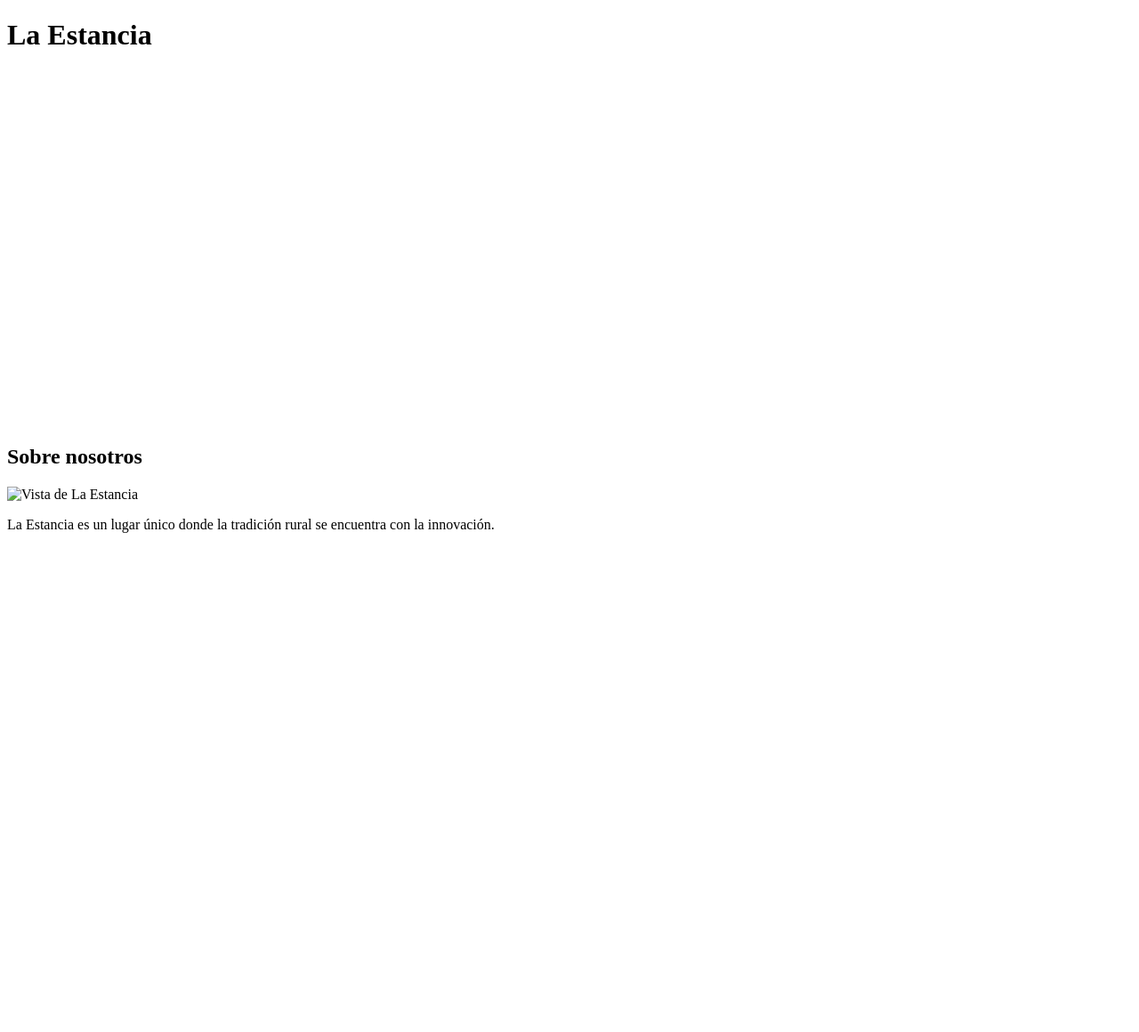
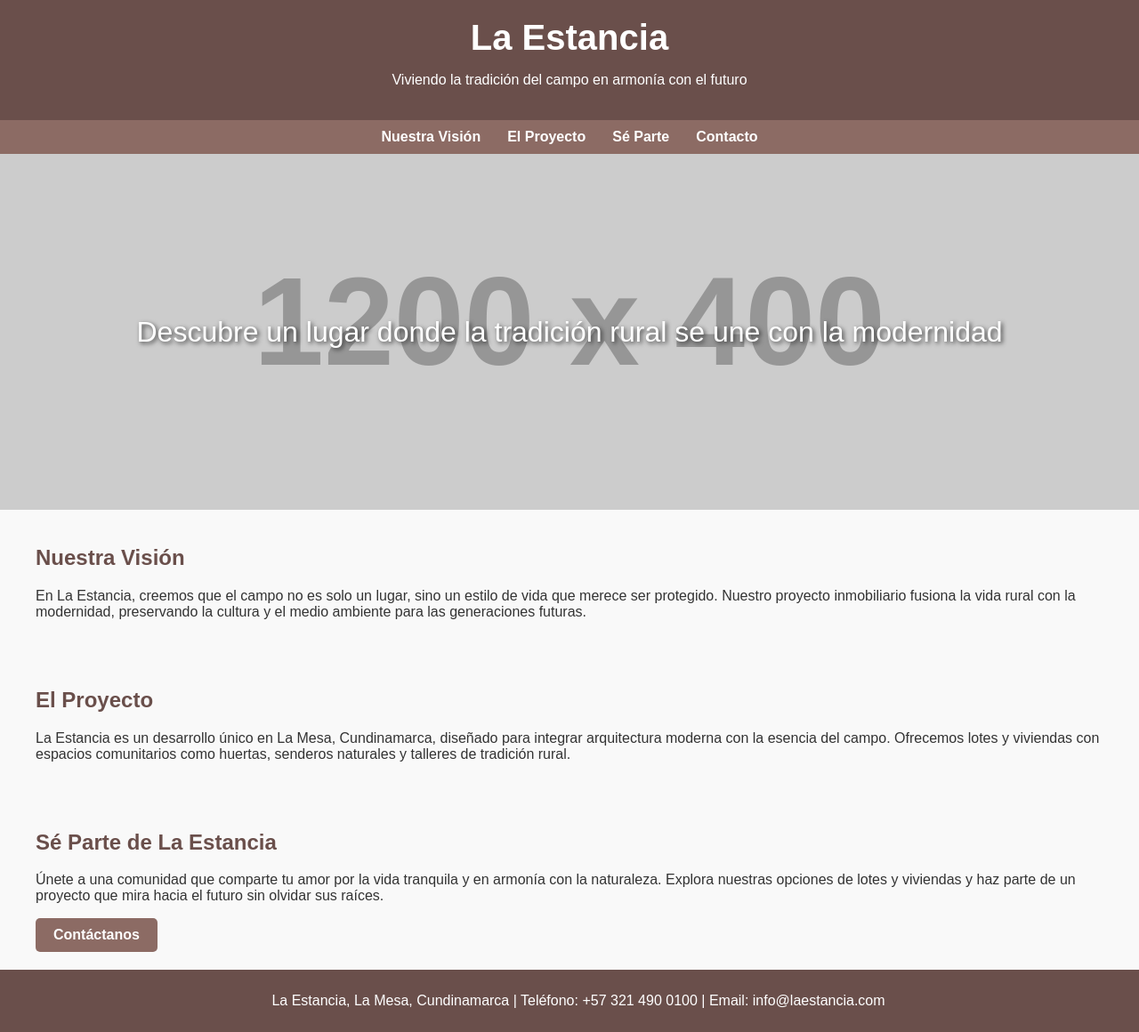
Before and after one commit to pablogalofre/la-estancia, a plain HTML site: page index.html in a window 1280 px wide. Shown: the whole page at 89% size. Before the commit the page ends 800 px from the top, so only its background shows below. Drawn offline with Linux system fonts and the light colour scheme; placeholder pictures from the web are drawn by us.

Commit message:
Add files via upload

```diff
--- a/index.html
+++ b/index.html
@@ -3,25 +3,112 @@
 <head>
     <meta charset="UTF-8">
     <meta name="viewport" content="width=device-width, initial-scale=1.0">
-    <title>La Estancia</title>
+    <title>La Estancia - Viviendo la Tradición del Campo</title>
     <style>
+        body {
+            font-family: Arial, sans-serif;
+            margin: 0;
+            padding: 0;
+            background-color: #f9f9f9;
+            color: #333;
+        }
+        header {
+            background-color: #6a4f4b;
+            color: white;
+            padding: 20px;
+            text-align: center;
+        }
+        header h1 {
+            margin: 0;
+            font-size: 2.5em;
+        }
+        nav {
+            background-color: #8c6b64;
+            padding: 10px;
+            display: flex;
+            justify-content: center;
+        }
+        nav a {
+            color: white;
+            margin: 0 15px;
+            text-decoration: none;
+            font-weight: bold;
+        }
+        nav a:hover {
+            text-decoration: underline;
+        }
+        section {
+            padding: 20px;
+            max-width: 1200px;
+            margin: 0 auto;
+        }
+        section h2 {
+            color: #6a4f4b;
+        }
         .hero {
-            background-image: url('images/fondo.jpg'); /* Ruta a tu imagen */
+            background-image: url('https://via.placeholder.com/1200x400'); /* Reemplaza con tu imagen */
             background-size: cover;
             background-position: center;
             height: 400px;
+            display: flex;
+            justify-content: center;
+            align-items: center;
+            color: white;
+            text-shadow: 2px 2px 5px rgba(0, 0, 0, 0.7);
+            font-size: 2em;
+        }
+        .cta-button {
+            display: inline-block;
+            padding: 10px 20px;
+            background-color: #8c6b64;
+            color: white;
+            text-decoration: none;
+            border-radius: 5px;
+            font-weight: bold;
+        }
+        .cta-button:hover {
+            background-color: #6a4f4b;
+        }
+        footer {
+            background-color: #6a4f4b;
+            color: white;
+            text-align: center;
+            padding: 10px;
+            position: relative;
+            bottom: 0;
+            width: 100%;
         }
     </style>
 </head>
 <body>
     <header>
         <h1>La Estancia</h1>
+        <p>Viviendo la tradición del campo en armonía con el futuro</p>
     </header>
-    <div class="hero"></div>
-    <section>
-        <h2>Sobre nosotros</h2>
-        <img src="images/foto.jpg" alt="Vista de La Estancia" width="600">
-        <p>La Estancia es un lugar único donde la tradición rural se encuentra con la innovación.</p>
+    <nav>
+        <a href="#vision">Nuestra Visión</a>
+        <a href="#proyecto">El Proyecto</a>
+        <a href="#comunidad">Sé Parte</a>
+        <a href="#contacto">Contacto</a>
+    </nav>
+    <div class="hero">
+        <p>Descubre un lugar donde la tradición rural se une con la modernidad</p>
+    </div>
+    <section id="vision">
+        <h2>Nuestra Visión</h2>
+        <p>En La Estancia, creemos que el campo no es solo un lugar, sino un estilo de vida que merece ser protegido. Nuestro proyecto inmobiliario fusiona la vida rural con la modernidad, preservando la cultura y el medio ambiente para las generaciones futuras.</p>
     </section>
+    <section id="proyecto">
+        <h2>El Proyecto</h2>
+        <p>La Estancia es un desarrollo único en La Mesa, Cundinamarca, diseñado para integrar arquitectura moderna con la esencia del campo. Ofrecemos lotes y viviendas con espacios comunitarios como huertas, senderos naturales y talleres de tradición rural.</p>
+    </section>
+    <section id="comunidad">
+        <h2>Sé Parte de La Estancia</h2>
+        <p>Únete a una comunidad que comparte tu amor por la vida tranquila y en armonía con la naturaleza. Explora nuestras opciones de lotes y viviendas y haz parte de un proyecto que mira hacia el futuro sin olvidar sus raíces.</p>
+        <a href="#contacto" class="cta-button">Contáctanos</a>
+    </section>
+    <footer id="contacto">
+        <p>La Estancia, La Mesa, Cundinamarca | Teléfono: +57 321 490 0100 | Email: info@laestancia.com</p>
+    </footer>
 </body>
 </html>
```
